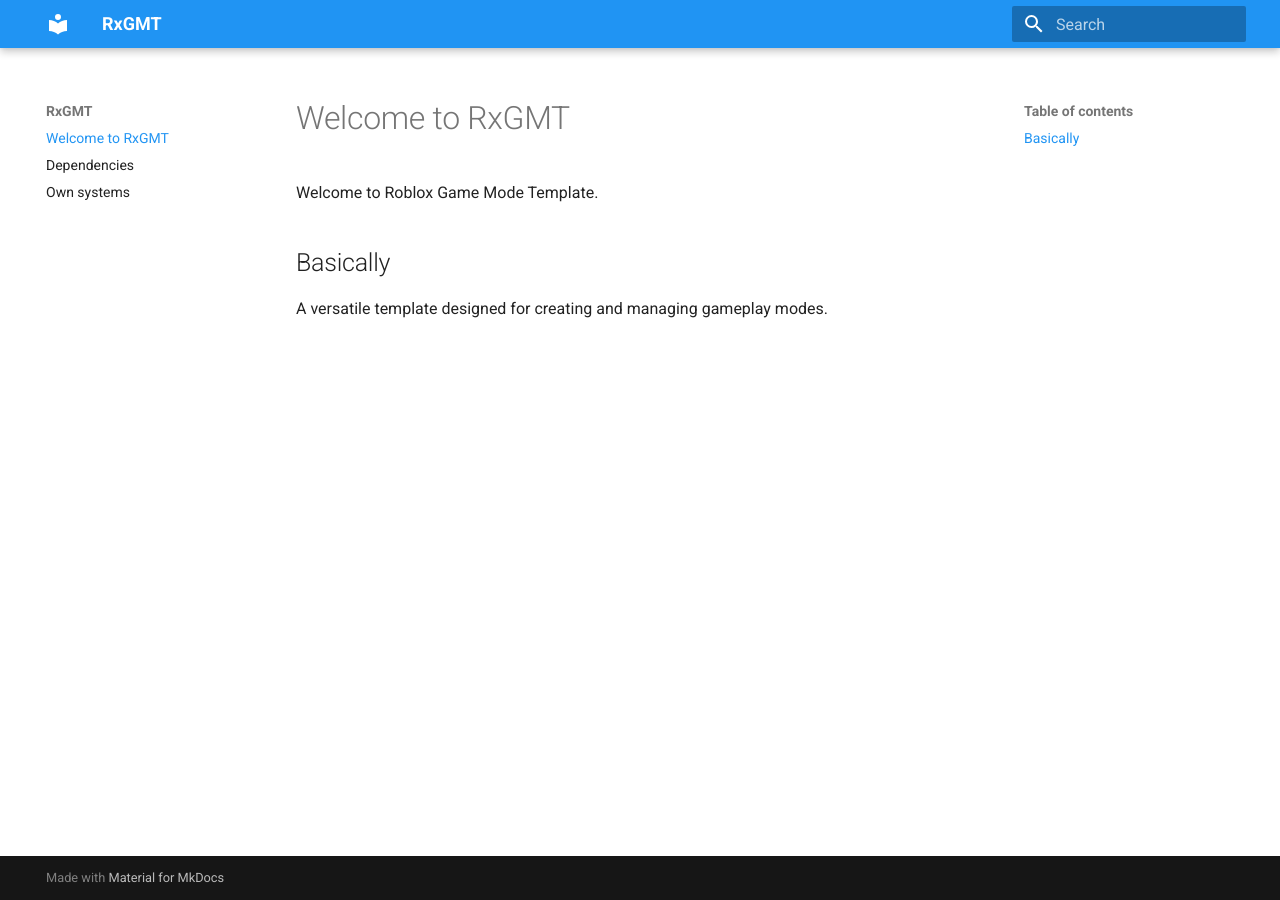
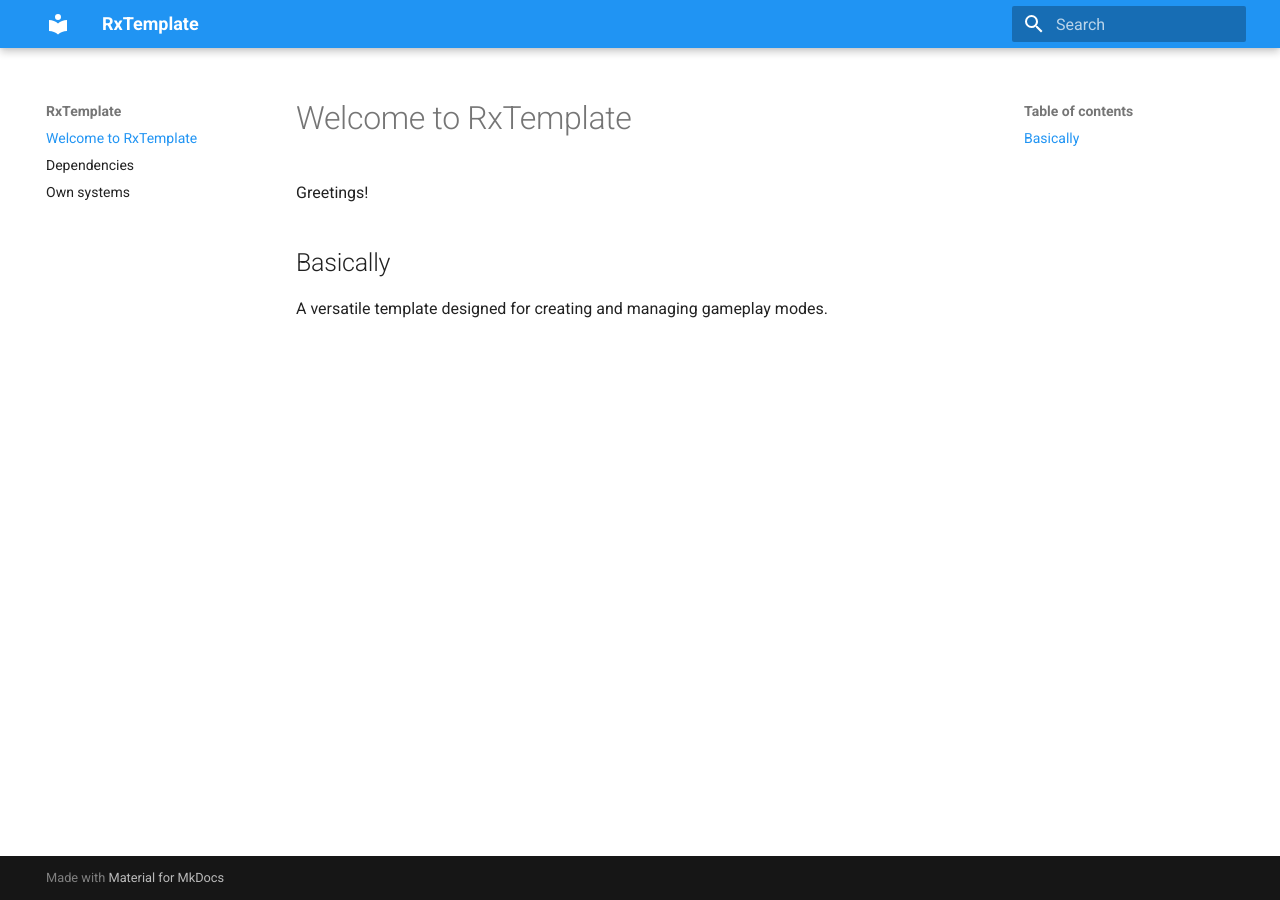
Before and after one commit to tomasz-mizak/RxGMT, an MkDocs documentation site: the page built from docs/index.md, in a window 1280 px wide. Built offline with MkDocs 1.6.1 and Material for MkDocs 9.7.7, drawn with Linux system fonts in a browser that asks for light colours.

Commit message:
Change to RxTemplate

```diff
--- a/default.project.json
+++ b/default.project.json
@@ -1,5 +1,5 @@
 {
-  "name": "rbx-template",
+  "name": "RxTemplate",
   "tree": {
     "$className": "DataModel",
 
--- a/docs/index.md
+++ b/docs/index.md
@@ -1,5 +1,5 @@
-# Welcome to RxGMT
-Welcome to Roblox Game Mode Template.
+# Welcome to RxTemplate
+Greetings!
 
 ## Basically
 A versatile template designed for creating and managing gameplay modes.
--- a/mkdocs.yml
+++ b/mkdocs.yml
@@ -1,4 +1,4 @@
-site_name: RxGMT
+site_name: RxTemplate
 theme:
   name: material
   palette:
```
